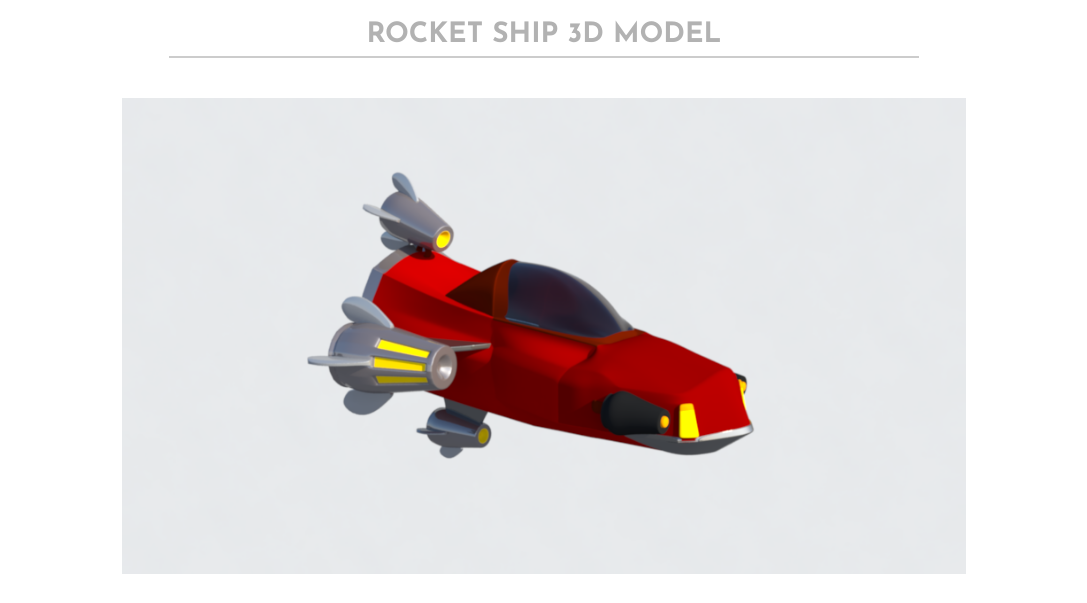
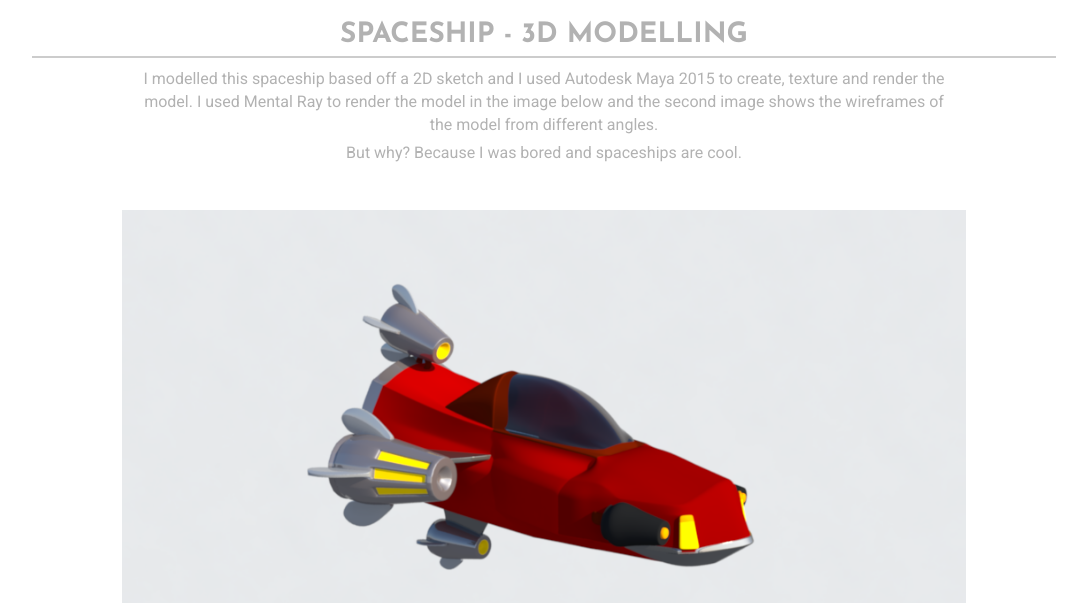
Before and after one commit to hasmitapatel/hasmitapatel.github.io, a PHP site: page /rocket.html in a window 1280 px wide. Shown: the part 106-709 px from the top of the page, without its empty margins (96-1183 px from the left). Run offline with PHP 8.4, Linux system fonts and the light colour scheme.

Commit message:
Added descriptions

```diff
--- a/christmas-launch.html
+++ b/christmas-launch.html
@@ -22,7 +22,7 @@
     <div class="container-fluid ">
        <div class="project-title scrollreveal">
             <h2>Christmas 2018 Online Launch</h2>
-             <p>Farmers Trading Co.</p>
+             <p>I worked alongside the Lead Digital Designer to develop the webpages for the Farmers Christmas 2018 campaign. The images below show the design for the landing page and the 4 different themes using the same template. The website was built using a combination of HTML5, PureCSS framework, Sass and PHP. </p><p>To view the live website click <a href="https://www.farmers.co.nz/cms/christmas-shop?mmega" target="_blank">here</a>.</p>
        </div>
         <img class="image scrollreveal" src="images/xmas1.jpg" alt="">
         <img class="image scrollreveal" src="images/xmas3.jpg" alt="">
--- a/css/styles.scss
+++ b/css/styles.scss
@@ -284,20 +284,30 @@ img {
 
 .project-title {
     display: block;
-    max-width: 750px;
+    max-width: 80%;
     margin: 0 auto;
     text-align: center;
-    width: 80%;
+    width: 100%;
     h2 {
     	    border-bottom: 2px solid #ccc;
     	    padding-bottom: 5px;
+
     }
 p{
-	    padding-bottom: 20px;
+	   margin: 5px auto;
 	     color: #b2b2b2;
         font-family: 'Roboto';
         font-weight: 400;
         font-size: 16px;
+width: 80%;
+        &:last-child {
+            padding-bottom: 10px;
+             margin-top: 0;
+        }
+
+  @media only screen and (max-width: 768px) {
+        width: 100%
+    }
 }
 
 
@@ -342,7 +352,6 @@ p{
 .video-container {
     position: relative;
     padding-bottom: 56.25%;
-
     height: 0;
     overflow: hidden;
     margin-bottom: 1em;
--- a/engineroom.html
+++ b/engineroom.html
@@ -22,10 +22,8 @@
     <div class="container-fluid ">
         <div class="project-title scrollreveal">
             <h2>The Engine Room website</h2>
+            <p>I helped design and develop the website for the restaurant, The Engine Room. The images below showcase more of the interactions like the slide out forms and menu which can be seen on their live website. The website design is inspired by their current branding from their cookbook &amp; the chalkboard menu, handwritten by the chef. I developed the website using HTML, CSS/Sass, Javascript &amp; JQuery.</p><p>To view the live website click <a href="https://engineroom.net.nz/" target="_blank">here</a>.</p>
         </div>
-        <!--   <div class="blurb">
-                        <p>ABOUT TEXT: lorem ipsum</p>
-                    </div> -->
         <img class="image scrollreveal" src="images/er4.jpg" alt="">
         <img class="image scrollreveal" src="images/er3.jpg" alt="">
         <img class="image scrollreveal" src="images/er2.jpg" alt="">
--- a/invitation.html
+++ b/invitation.html
@@ -22,12 +22,9 @@
     <div class="container-fluid ">
         <div class="project-title scrollreveal">
             <h2>21st Invitation Design</h2>
+            <p>I created the design for my cousin's 21st birthday party invitation. She wanted a fun but classy design with the watercolour texture/look. I used a blue and purple colour palette and the final design was printed on a textured card. </p>
         </div>
-        <!--    <div class="blurb">
-                        <p>ABOUT TEXT: lorem ipsum</p>
-                    </div> -->
         <img class="image square-img scrollreveal" src="images/artboard6.jpg" alt="">
-
     </div>
         <script src="https://ajax.googleapis.com/ajax/libs/jquery/1.12.4/jquery.min.js "></script>
         <script src="js/scrollreveal.min.js "></script>
--- a/lookbook.html
+++ b/lookbook.html
@@ -23,10 +23,8 @@
 
        <div class="project-title scrollreveal">
                     <h2>Spring/Summer Lookbook Campaign</h2>
+                    <p>I helped develop and design the Spring & Summer lookbook page template which was used for 18 different lookbooks for both men's and women's fashion. The website design uses the parallax effect to change the colour of the background images as you scroll down the page. All pages are responsive and were built using HTML5, PureCSS framework, Sass/CSS and PHP.</p><p>To view the live website click <a href="https://www.farmers.co.nz/cms/lookbook-zest" target="_blank">here</a>.</p>
                     </div>
-                 <!--    <div class="blurb">
-                        <p>ABOUT TEXT: lorem ipsum</p>
-                    </div> -->
                     <img class="image scrollreveal" src="images/zest2.jpg" alt="">
                     <img class="image scrollreveal" src="images/zest3.jpg" alt="">
                     <img class="image scrollreveal" src="images/laidlaw.jpg" alt="">
--- a/milktruck.html
+++ b/milktruck.html
@@ -22,6 +22,7 @@
     <div class="container-fluid ">
         <div class="project-title scrollreveal">
             <h2>Milk Truck - 3D modelling</h2>
+             <p>I created and designed this milk truck model while working at Kaleidoscope Ltd. I had to create this model as an asset that could be used for the Warehouse Group ad campaign so I had to design it so it look consistent with the other assets. I modelled and rendered the model in Autodesk Maya.</p>
         </div>
         <!--    <div class="blurb">
                         <p>ABOUT TEXT: lorem ipsum</p>
--- a/peninsula.html
+++ b/peninsula.html
@@ -23,6 +23,7 @@
 
        <div class="project-title scrollreveal">
                     <h2>Peninsula Quarries VIC Website</h2>
+                    <p>I developed this website and worked on this project through General Studios. I developed and created the interactions such as the fading page transitions when a link is clicked and the fade in animations on the menu links. I also developed the code to make the menu push the main content off screen when opened. I built this website with a combination of HTML5, Sass/CSS, Javascript &amp; jQuery. </p><p>To view the live website click <a href="https://www.peninsulaquarriesvic.com.au/" target="_blank">here</a>.</p>
                     </div>
                   <!--   <div class="blurb">
                         <p>ABOUT TEXT: lorem ipsum</p>
--- a/rocket.html
+++ b/rocket.html
@@ -22,11 +22,9 @@
     <div class="container-fluid ">
 
        <div class="project-title scrollreveal">
-                    <h2>Rocket Ship 3D model</h2>
+                    <h2>Spaceship - 3D modelling</h2>
+                            <p>I modelled this spaceship based off a 2D sketch and I used Autodesk Maya 2015 to create, texture and render the model. I used Mental Ray to render the model in the image below and the second image shows the wireframes of the model from different angles.</p><p>But why? Because I was bored and spaceships are cool.</p>
                     </div>
-                 <!--    <div class="blurb">
-                        <p>ABOUT TEXT: lorem ipsum</p>
-                    </div> -->
                     <img class="image three-d scrollreveal" src="images/rocket.png" alt="">
                     <img class="image three-d scrollreveal" src="images/rocket-wireframes.jpg" alt="">
                        <div class="video-wrapper ">
--- a/springsheep.html
+++ b/springsheep.html
@@ -23,6 +23,7 @@
 
        <div class="project-title scrollreveal">
                     <h2>Spring Sheep NZ Website</h2>
+                    <p>I worked on the Spring Sheep NZ website while working at General Studios. I had to develop the existing website design from scratch and help design new additional pages that suited the brand's current look. I built the current website using HTML, CSS, Javascript & jQuery.</p><p>To view the live website click <a href="http://www.springsheepnz.com/" target="_blank">here</a>.</p>
                     </div>
                   <!--   <div class="blurb">
                         <p>ABOUT TEXT: lorem ipsum</p>
--- a/village.html
+++ b/village.html
@@ -22,6 +22,7 @@
     <div class="container-fluid">
         <div class="project-title scrollreveal">
             <h2>Village Square - 3D modelling</h2>
+             <p>I modelled this 3D environment for one of my university projects in 2015. I designed and created each model in this scene. I modelled and textured each model and rendered the whole scene within Autodesk Maya.</p>
         </div>
         <!--    <div class="blurb">
                         <p>ABOUT TEXT: lorem ipsum</p>
--- a/wedding-stationary.html
+++ b/wedding-stationary.html
@@ -23,10 +23,8 @@
 
        <div class="project-title scrollreveal">
                     <h2>Wedding Stationary</h2>
+                    <p>I designed this wedding stationary for my cousin's wedding. She wanted to achieve a rustic Indian look using a gold and off-white palette. I created the design for the invitation, menu, table numbers, table names, seating chart and instructional signs.</p>
                     </div>
-                 <!--    <div class="blurb">
-                        <p>ABOUT TEXT: lorem ipsum</p>
-                    </div> -->
                     <img class="image square-img scrollreveal" src="images/artboard3.jpg" alt="">
                     <img class="image scrollreveal" src="images/wedding2.jpg" alt="">
                     </div>
```
Also changed, not shown: css/styles.css.
